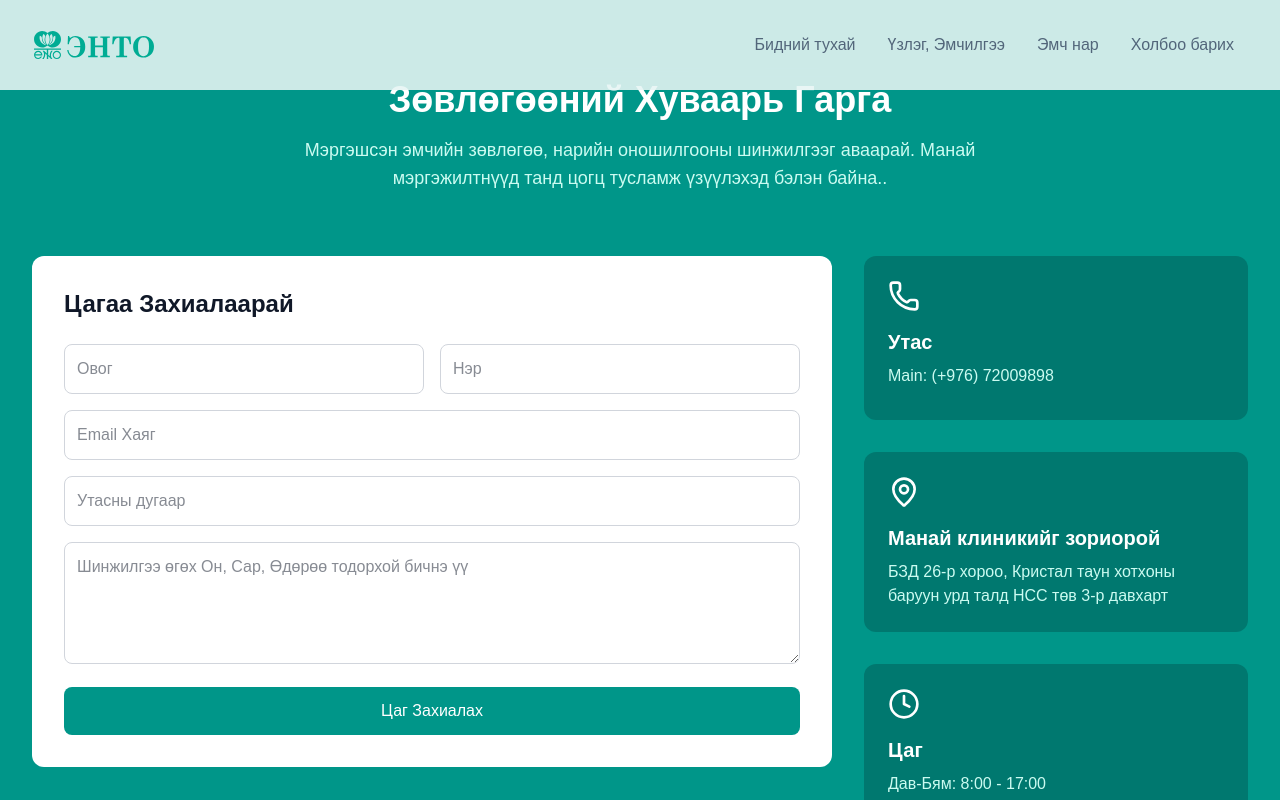
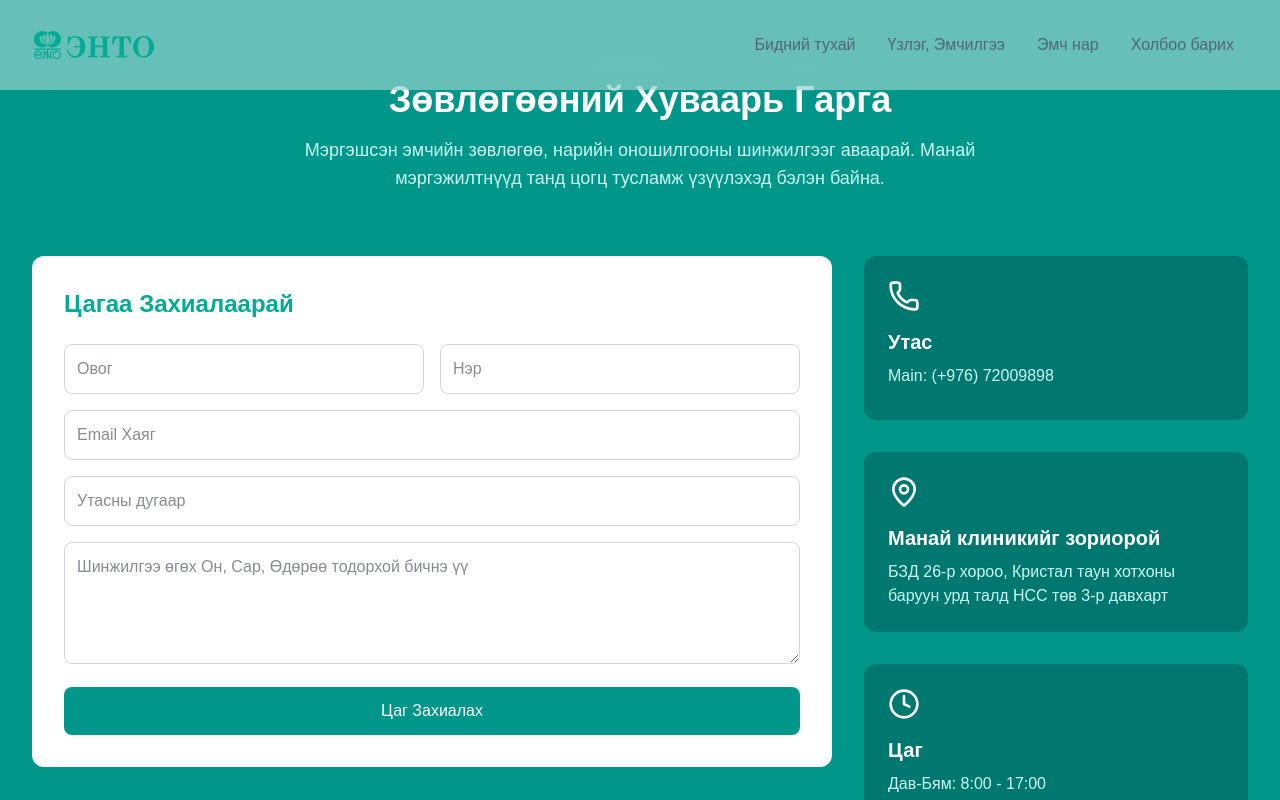
Before and after one commit to degi11/EntoClinic, a Next.js app in the folder my-app/: page /contact-us in a window 1280 px wide. Shown: the top 800 px of the page. Built offline with nearby package versions, Linux system fonts and the light colour scheme.

Commit message:
sm fixed effects

```diff
--- a/my-app/src/components/about-us.tsx
+++ b/my-app/src/components/about-us.tsx
@@ -8,8 +8,8 @@ export const AboutUs = () => {
           "url('https://ento.mn/_next/image?url=%2Fimages%2Fbusiness%2Fclinic.jpg&w=1920&q=75')",
       }}
     >
-      <div className="md:bg-transparent gap-[30px] bg-opacity-50 w-full flex flex-col md:flex-row min-h-[400px] items-center justify-center border-[8px] md:border-[18px] border-solid border-white">
-        <div className="inset-0 bg-white/70 backdrop-blur-sm max-w-[1260px] mx-auto px-4 sm:px-6 py-6 rounded-3xl">
+      <div className="md:bg-transparent gap-[30px] bg-opacity-50 w-full flex flex-col md:flex-row min-h-[600px] md:min-h-[400px] items-center justify-center border-[8px] md:border-[18px] border-solid border-white">
+        <div className="inset-0 bg-white/70 backdrop-blur-sm max-w-[1260px] mx-auto px-1 md:px-4 sm:px-6 py-2 rounded-3xl">
           <div className="w-full flex justify-center">
             <h2 className="my-5 text-2xl sm:text-3xl md:text-[38px] font-bold text-[#00AC94] text-center">
               Энто Клиник ХХК
--- a/my-app/src/components/contact-us.tsx
+++ b/my-app/src/components/contact-us.tsx
@@ -42,19 +42,21 @@ export default function ContactUs() {
     >
       <div className="max-w-7xl mx-auto px-4 sm:px-6 lg:px-8">
         <div className="text-center mb-16">
-          <h2 className="text-3xl lg:text-4xl font-bold mb-4">
+          <h2 className="text-3xl lg:text-4xl font-bold mb-4 ">
             Зөвлөгөөний Хуваарь Гарга
           </h2>
           <p className="text-lg text-teal-100 max-w-2xl mx-auto">
             Мэргэшсэн эмчийн зөвлөгөө, нарийн оношилгооны шинжилгээг аваарай.
-            Манай мэргэжилтнүүд танд цогц тусламж үзүүлэхэд бэлэн байна..
+            Манай мэргэжилтнүүд танд цогц тусламж үзүүлэхэд бэлэн байна.
           </p>
         </div>
 
         <div className="grid lg:grid-cols-3 gap-8">
           <div className="lg:col-span-2">
             <div className="bg-white rounded-xl p-8 text-gray-900">
-              <h3 className="text-2xl font-semibold mb-6">Цагаа Захиалаарай</h3>
+              <h3 className="text-2xl font-semibold mb-6 text-[#00AC94]">
+                Цагаа Захиалаарай
+              </h3>
               <div className="space-y-4">
                 <div className="grid md:grid-cols-2 gap-4">
                   <input
--- a/my-app/src/components/navbar.tsx
+++ b/my-app/src/components/navbar.tsx
@@ -8,7 +8,7 @@ import { MENU_ITEMS } from "@/asscents/constans";
 export default function Navbar() {
   return (
     <div
-      className={`fixed w-full z-50 transition-all duration-300 bg-white/80 backdrop-blur-3xl `}
+      className={`fixed w-full z-50 transition-all duration-300 bg-white/40 backdrop-blur-2xl `}
     >
       <div className="max-w-[1260px] mx-auto px-6">
         <div className="flex justify-between h-[90px] items-center py-3">
```
